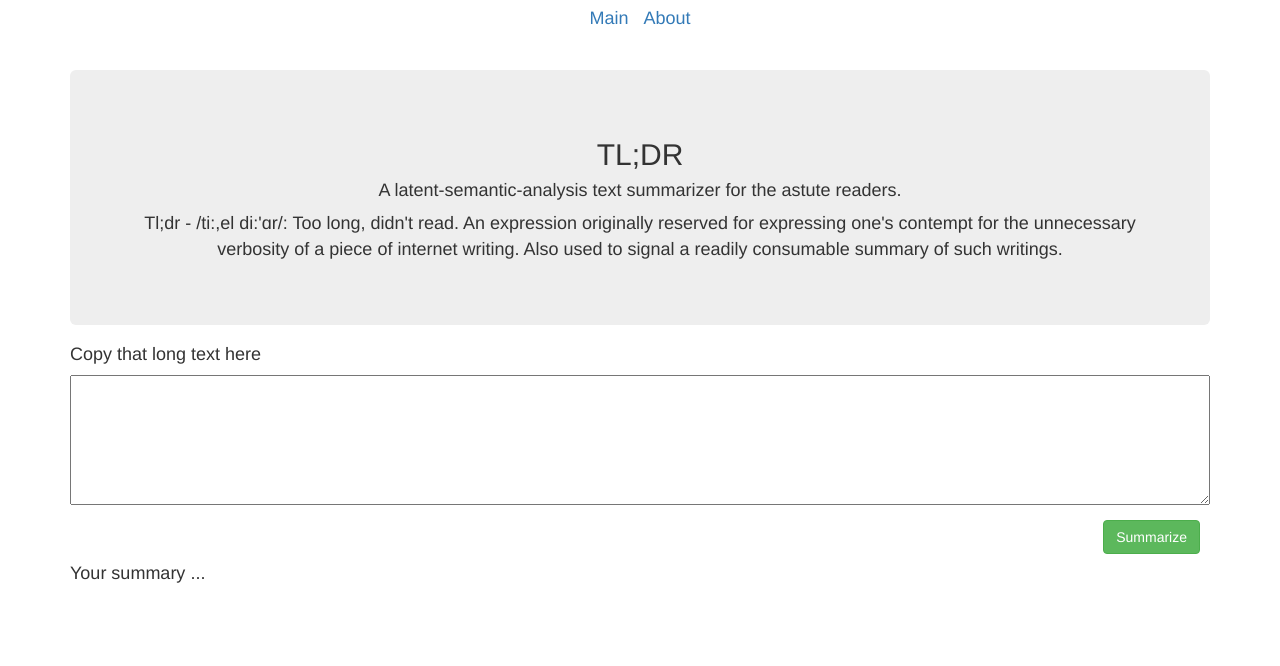
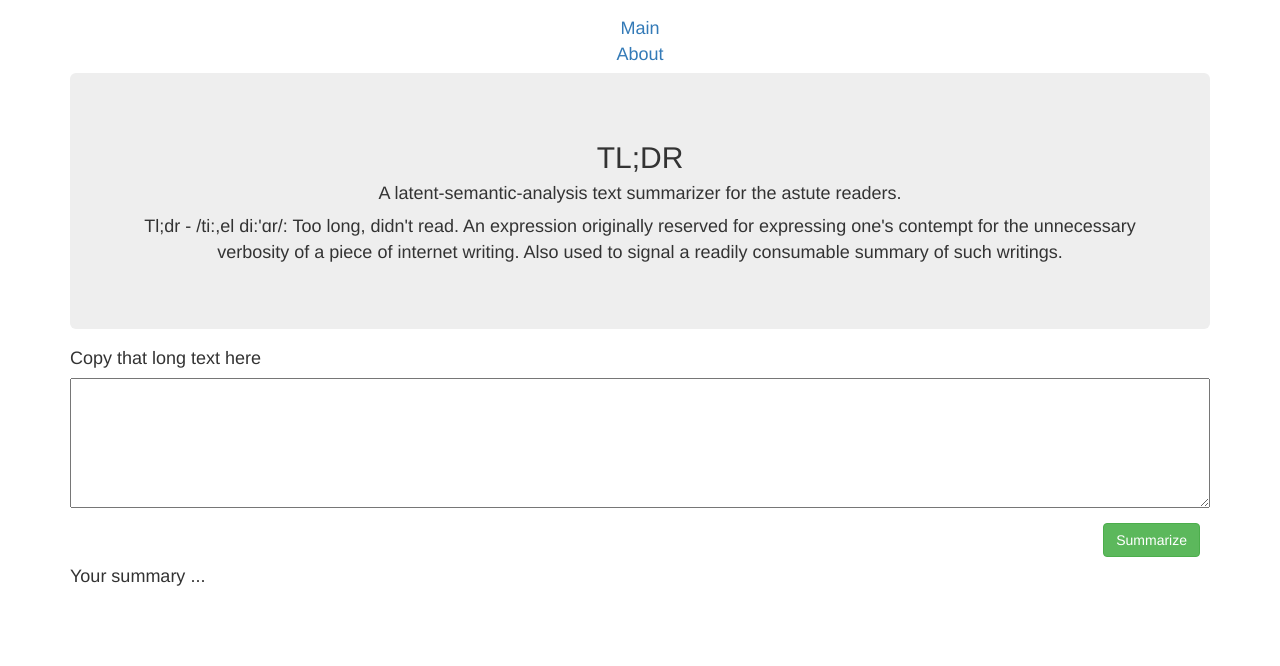
Before and after one commit to fagan2888/text-summariser, a Flask app: page / in a window 1280 px wide. Shown: the top 666 px of the page. Run offline with Flask 2, Linux system fonts and the light colour scheme; parts of the project's set-up code (start-up, migrations or seed data) failed here and were passed over; some libraries are stand-ins or nearby versions.

Commit message:
css change

```diff
--- a/frontend/app/templates/base.html
+++ b/frontend/app/templates/base.html
@@ -6,10 +6,10 @@
 
 
 {% block navbar %}
-    <nav class="navbar navbar-expand-lg navbar-light bg-light">
+    <nav class="navbar navbar-expand-lg navbar-light bg-light" style="margin-bottom: 0px; margin-top: 10px;">
       <div style="margin: 5px; font-size: 18px; text-align: center;">
-        <a href="/index"  >Main</a>
-        <a href="/about" style="padding-left: 10px;">About</a>
+     <div style ="justify-content:center;"> <a href="/index"  > Main</a> </div>
+     <div style ="justify-content: center; ">  <a href="/about"> About</a>  </div>
       </div>
     </nav>
 {% endblock %}
```
